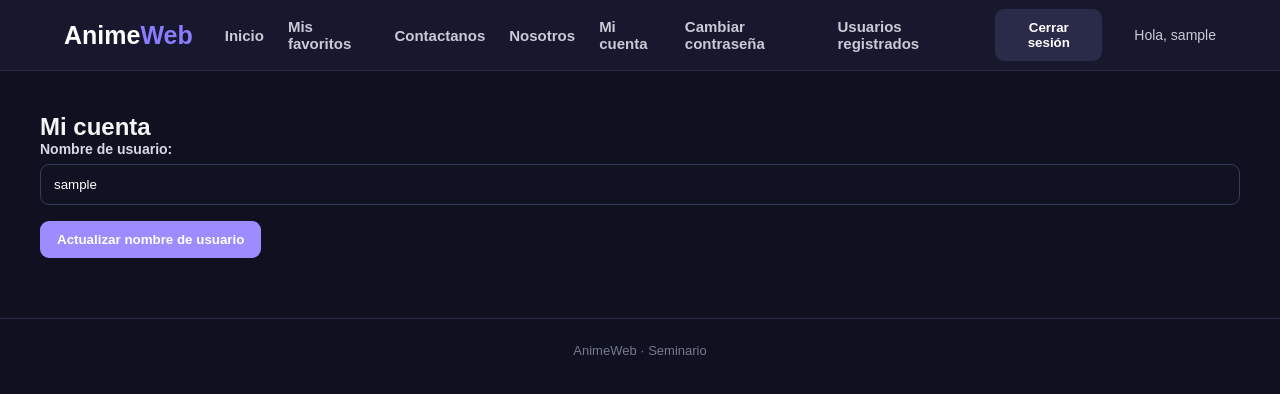
After one commit to CB8919/seminario-web, a Django app: page /mi-cuenta/ in a window 1280 px wide. The commit adds this page. Shown: the top 394 px of the page. Run offline with Django 5.2, Linux system fonts and the light colour scheme; the visitor is signed in with stand-in values (Sample User, id 1).

Commit message:
Actualiza gestión de cuenta y sesiones

```diff
--- a/seminario_web/static/inicio.css
+++ b/seminario_web/static/inicio.css
@@ -327,7 +327,7 @@ a {
 
 
 .btn-principal {
-    background: #8b7cff;
+    background: #9b8cff;
 
     color: white;
 }
@@ -403,15 +403,12 @@ a {
 
 .anime-info h3 {
     font-size: 15px;
-
     line-height: 1.3;
-
     margin-bottom: 8px;
-
+    min-height: 39px;
     display: -webkit-box;
-    /*-webkit-line-clamp: 2;*/
+    -webkit-line-clamp: 2;
     -webkit-box-orient: vertical;
-
     overflow: hidden;
 }
 
@@ -426,7 +423,10 @@ a {
 
 
 .anime-info form {
-    margin-top: auto;          /* Agregado: empuja el formulario/botones al fondo */
+    display: flex;
+    flex-direction: column;
+    gap: 8px;
+    margin-top: auto;
 }
 
 
@@ -440,6 +440,16 @@ a {
 
 .anime-info .btn + .btn {
     margin-top: 8px;
+}
+.anime-info form a.btn {
+    display: block;
+    text-align: center;
+    text-decoration: none;
+    box-sizing: border-box;
+}
+.anime-info form .btn:hover:not(:disabled) {
+    text-decoration: none;
+    background-color: #7a6be0;
 }
 /* inicio.html y favoritos.html - tarjetas y grilla de animes: FIN */
 
--- a/seminario_web/templates/base.html
+++ b/seminario_web/templates/base.html
@@ -9,7 +9,7 @@
     <title>{% block titulo %}AnimeWeb{% endblock %}</title>
 
     <link rel="stylesheet" href="{% static 'inicio.css' %}">
-    <script src="{% static 'sesion.js' %}" defer></script>
+    <!--<script src="{% static 'sesion.js' %}" defer></script>-->
     <!-- Google tag (gtag.js) -->
     <script async src="https://www.googletagmanager.com/gtag/js?id=G-HQGBH0G9SP"></script>
     <script>
@@ -41,6 +41,10 @@
                 <a href="{% url 'consulta' %}">Contactanos</a>
 
                 <a href="{% url 'nosotros' %}">Nosotros</a>
+
+                <a href="{% url 'actualizar_usuario' %}">Mi cuenta</a>
+
+                <a href="{% url 'cambiar_password' %}">Cambiar contraseña</a>
 
                 {% if user.is_staff %}
                     <a href="{% url 'listar_usuarios' %}">Usuarios registrados</a>
--- /dev/null
+++ b/seminario_web/templates/registration/actualizar_usuario.html
@@ -0,0 +1,25 @@
+{% extends 'base.html' %}
+
+{% block titulo %}Mi cuenta | AnimeWeb{% endblock %}
+
+{% block contenido %}
+
+<section class="formulario-container">
+
+    <h1>Mi cuenta</h1>
+
+    <form method="post" class="formulario">
+
+        {% csrf_token %}
+
+        {{ form.as_p }}
+
+        <button type="submit" class="btn btn-principal">
+            Actualizar nombre de usuario
+        </button>
+
+    </form>
+
+</section>
+
+{% endblock %}
--- a/seminario_web/urls.py
+++ b/seminario_web/urls.py
@@ -1,10 +1,20 @@
 from django.urls import path
 from . import views
 from django.contrib.auth.models import User
+from django.contrib.auth.views import PasswordChangeView
 
 urlpatterns = [
     path('', views.inicio, name='inicio'),
     path('registro/', views.registro, name = 'registro'),
+    path('mi-cuenta/', views.actualizar_usuario, name='actualizar_usuario'),
+    path(
+    'mi-cuenta/cambiar-password/',
+    PasswordChangeView.as_view(
+        template_name='registration/cambiar_password.html',
+        success_url='/'
+    ),
+    name='cambiar_password'
+),
     path('favoritos/agregar/', views.agregra_favorito, name = 'agregar_favorito'),
     path('favoritos/', views.mis_favoritos, name = 'favoritos'),
     path('favoritos/quitar/<int:anime_id>/', views.quitar_favorito, name = 'quitar_favorito'),
--- a/seminario_web/views.py
+++ b/seminario_web/views.py
@@ -12,7 +12,14 @@ from .models import Favorito, Consulta
 from django.contrib.admin.views.decorators import staff_member_required
 from django.contrib.auth.models import User
 from django.views.decorators.http import require_POST
+from django import forms
 
+
+
+class ActualizarUsuarioForm(forms.ModelForm):
+    class Meta:
+        model = User
+        fields = ['username']
 
 def limpiar_sinopsis(description):
     if not isinstance(description, str):
@@ -27,7 +34,7 @@ def limpiar_sinopsis(description):
     return html.unescape(strip_tags(description)).strip()
 
 
-
+# Función para manejar el registro de usuarios
 
 def registro(request):
     if request.method == 'POST':
@@ -40,29 +47,55 @@ def registro(request):
         form = UserCreationForm()
     return render(request, 'registration/registro.html', {'form': form})
 
+@login_required
+def actualizar_usuario(request):
+    if request.method == 'POST':
+        form = ActualizarUsuarioForm(
+            request.POST,
+            instance=request.user
+        )
+
+        if form.is_valid():
+            form.save()
+            return redirect('inicio')
+    else:
+        form = ActualizarUsuarioForm(instance=request.user)
+
+    return render(
+        request,
+        'registration/actualizar_usuario.html',
+        {'form': form}
+    )
+
+# Función para obtener los animes desde la API de Anilist
 
 def obtener_animes(page=1):
     query = """
-    query ($page: Int, $perPage: Int) {
-      Page(page: $page, perPage: $perPage) {
-        media(
-          type: ANIME,
-          status: RELEASING,
-          sort: TRENDING_DESC
-        ) {
-          id
-          title {
-            romaji
-          }
-          coverImage {
-            large
-          }
-          episodes
-          description(asHtml: false)
-        }
+query ($page: Int, $perPage: Int) {
+  Page(page: $page, perPage: $perPage) {
+    media(
+      type: ANIME,
+      status: RELEASING,
+      sort: TRENDING_DESC
+    ) {
+      id
+      title {
+        romaji
+      }
+      coverImage {
+        large
+      }
+      episodes
+      description(asHtml: false)
+      trailer {
+        id
+        site
+        thumbnail
       }
     }
-    """
+  }
+}
+"""
 
     variables = {
         "page": page,
@@ -90,6 +123,8 @@ def obtener_animes(page=1):
     except (requests.RequestException, KeyError):
         return [], 'No se pudo cargar la lista de animes.'
 
+# Vista para la página de inicio, que muestra los animes obtenidos desde la API de Anilist
+
 def inicio(request):
     animes, error = [], None
 
@@ -107,7 +142,7 @@ def inicio(request):
         }
     )
 
-# Sirve para que solo los usuarios autenticados puedan acceder a la vista
+# Vista para agregar un anime a los favoritos del usuario autenticado
 @login_required
 def agregra_favorito(request):
     if request.method == 'POST':
@@ -127,6 +162,8 @@ def mis_favoritos(request):
     favoritos = Favorito.objects.filter(user = request.user)
     return render(request, 'favoritos.html', {'favoritos': favoritos})
 
+
+# Vista para quitar un anime de los favoritos del usuario autenticado
 @login_required
 def quitar_favorito(request, anime_id):
     if request.method == 'POST':
@@ -134,6 +171,7 @@ def quitar_favorito(request, anime_id):
     return redirect('favoritos')
 
 
+# Vista para cerrar la sesión del usuario autenticado y devolver una respuesta JSON
 @require_POST
 @login_required
 def cerrar_sesion_navegador(request):
@@ -143,6 +181,7 @@ def cerrar_sesion_navegador(request):
 
     return JsonResponse({'ok': False}, status=405)
 
+# Vista para listar todos los usuarios registrados, accesible solo para miembros del personal
 @staff_member_required
 def listar_usuarios(request):
     usuarios = User.objects.all()
@@ -150,6 +189,7 @@ def listar_usuarios(request):
 
     return render(request, 'registration/usuarios.html', {'usuarios': usuarios})
 
+# Vista para eliminar un usuario, accesible solo para miembros del personal
 @staff_member_required
 @require_POST
 def eliminar_usuario(request, user_id):
@@ -160,7 +200,7 @@ def eliminar_usuario(request, user_id):
 
     return redirect('listar_usuarios')
 
-
+# Vista para enviar consultas, accesible solo para usuarios autenticados
 @login_required
 def enviar_consulta(request):
     if request.method == 'POST':
@@ -191,5 +231,6 @@ def enviar_consulta(request):
 
     return render(request, 'registration/consulta.html')
 
+# Vista para la página "Nosotros"
 def nosotros(request):
     return render(request, 'nosotros.html')
```
Also changed, not shown: seminario_web/templates/inicio.html (+21 -1 lines), seminario_web/templates/registration/cambiar_password.html (added, +25 -0 lines).
